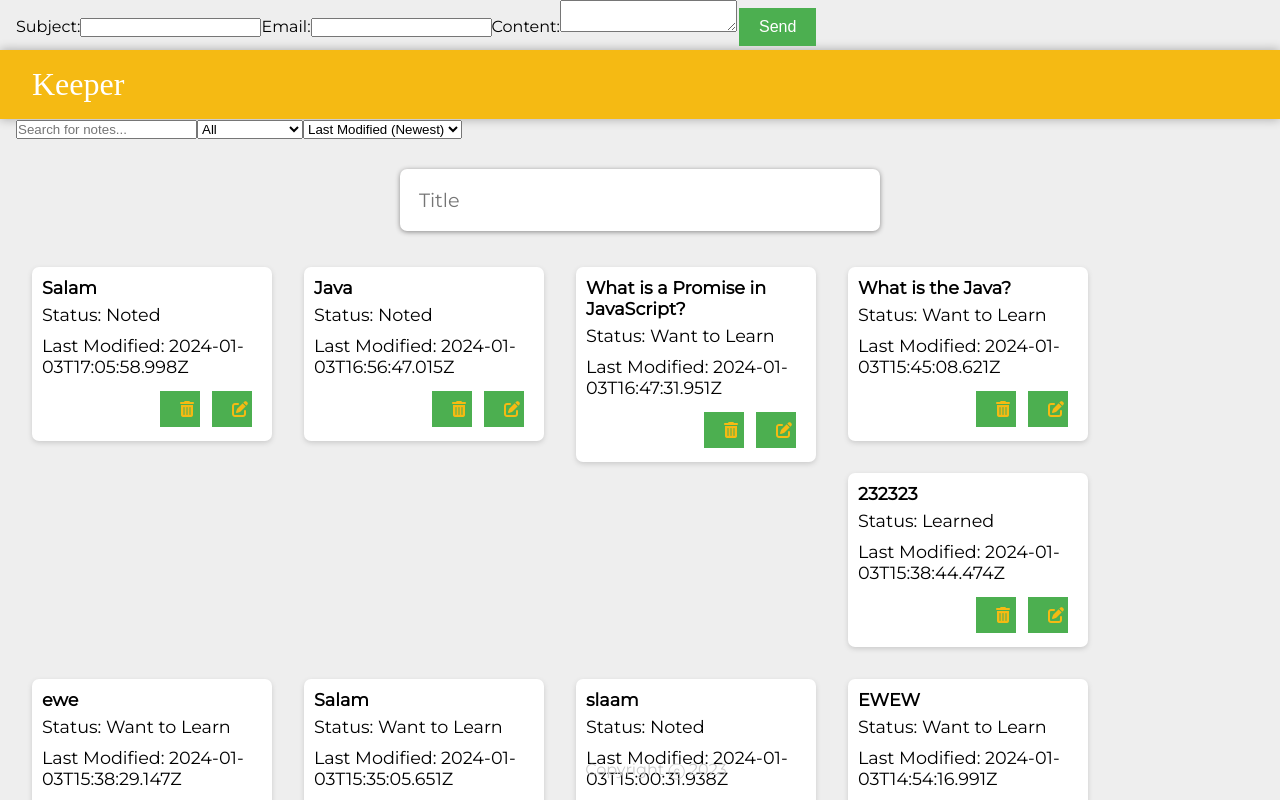
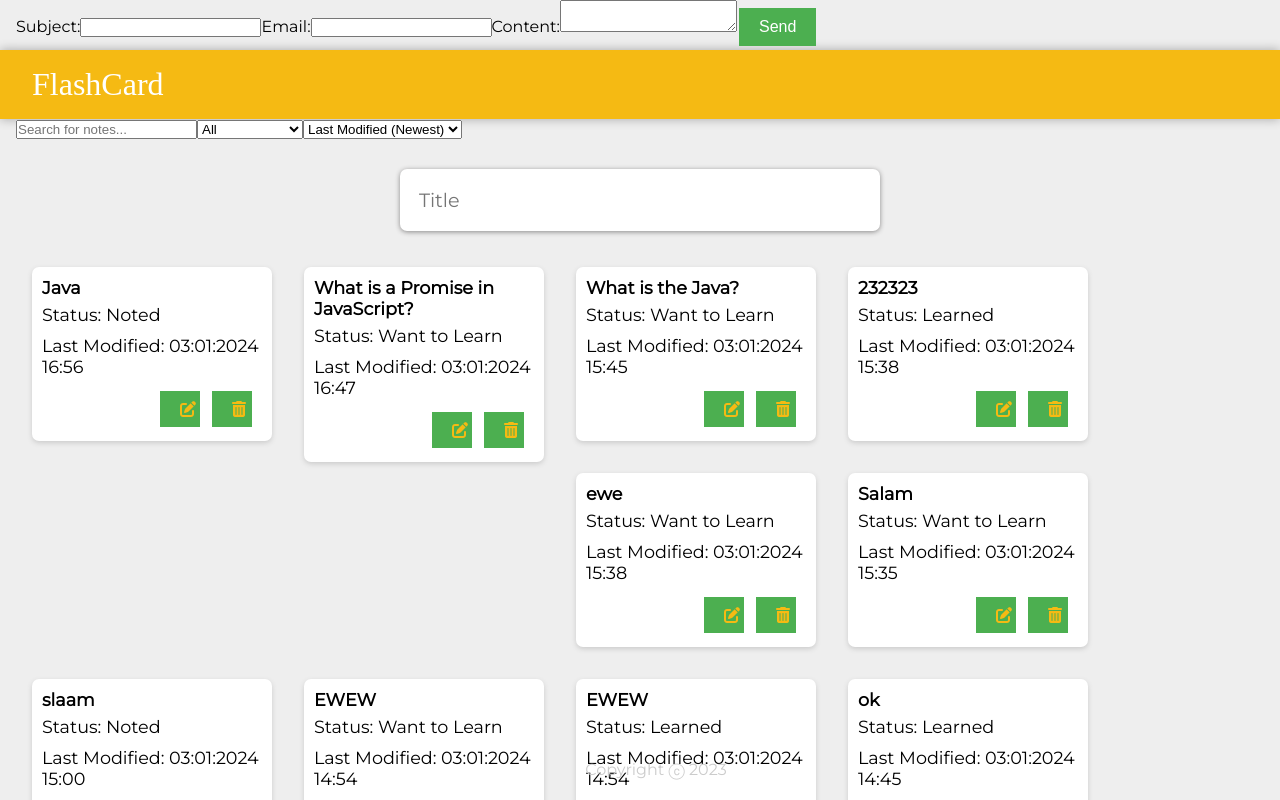
Before and after one commit to daufilataf/WebMobileAssignment3, a React (Create React App) app: page / in a window 1280 px wide. Shown: the top 800 px of the page. Built offline with nearby package versions, Linux system fonts and the light colour scheme; data requests are answered from the project's data file; a web font is replaced by a local one.

Commit message:
Solved time issue

```diff
--- a/db.json
+++ b/db.json
@@ -83,13 +83,6 @@
       "lastModified": "2024-01-03T16:56:47.015Z",
       "status": "Noted",
       "id": 28
-    },
-    {
-      "question": "Salam",
-      "answer": "hello",
-      "lastModified": "2024-01-03T17:05:58.998Z",
-      "status": "Noted",
-      "id": 29
     }
   ]
 }
--- a/src/components/App.jsx
+++ b/src/components/App.jsx
@@ -173,8 +173,9 @@ function App() {
     content={noteItem.answer}
     status={noteItem.status}
     lastModified={noteItem.lastModified}
+    onEdit={editNoteHandler}
     onDelete={deleteNote}
-    onEdit={editNoteHandler}
+
         />
       ))}
       <Footer />
--- a/src/components/Header.jsx
+++ b/src/components/Header.jsx
@@ -4,7 +4,7 @@ function Header() {
   return (
     <header>
       <h1>
-        Keeper
+        FlashCard
       </h1>
     </header>
   );
--- a/src/components/Note.jsx
+++ b/src/components/Note.jsx
@@ -17,16 +17,16 @@ function Note(props) {
 
   function formatDate(isoString) {
     const date = new Date(isoString);
-    const day = date.getDate().toString().padStart(2, '0');
-    const month = (date.getMonth() + 1).toString().padStart(2, '0'); // Months are 0-indexed
+    const day = date.getDate().toString().padStart(2, "0");
+    const month = (date.getMonth() + 1).toString().padStart(2, "0"); // Months are 0-indexed
     const year = date.getFullYear();
-    const hours = date.getHours();
-    const minutes = date.getMinutes().toString().padStart(2, '0');
-    const ampm = hours >= 12 ? 'PM' : 'AM';
-    const formattedHours = hours % 12 || 12; // Convert 24h to 12h format
+    const hours = date.getHours().toString().padStart(2, "0");
+    const minutes = date.getMinutes().toString().padStart(2, "0");
 
-    return `${day}.${month}.${year} ${formattedHours}:${minutes} ${ampm}`;
+    return `${day}:${month}:${year} ${hours}:${minutes}`;
   }
+
+  const formattedDate = formatDate(props.lastModified); // Format the lastModified date
 
   return (
     <div className="note">
@@ -36,12 +36,12 @@ function Note(props) {
       </div>
       <div className="note-footer">
         <p>Status: {props.status}</p>
-        <p>Last Modified: {props.lastModified}</p>
+        <p>Last Modified: {formattedDate}</p> {/* Display the formatted date */}
+        <button onClick={handleDelete}>
+          <i className="fas fa-trash-alt"></i>
+        </button>
         <button onClick={handleEdit}>
           <i className="fas fa-edit"></i>
-        </button>
-        <button onClick={handleDelete}>
-          <i className="fas fa-trash-alt"></i>
         </button>
       </div>
     </div>
```
